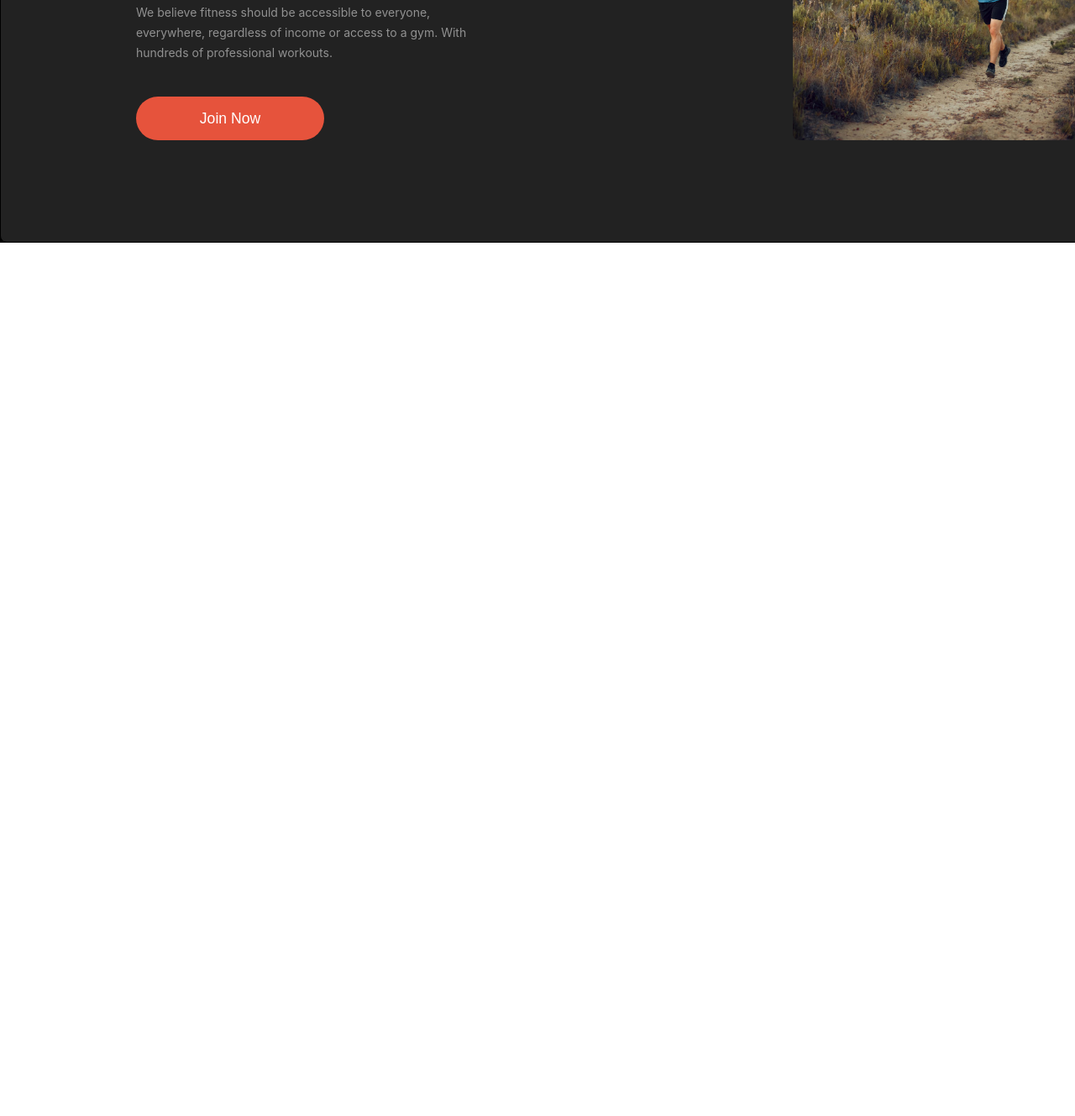
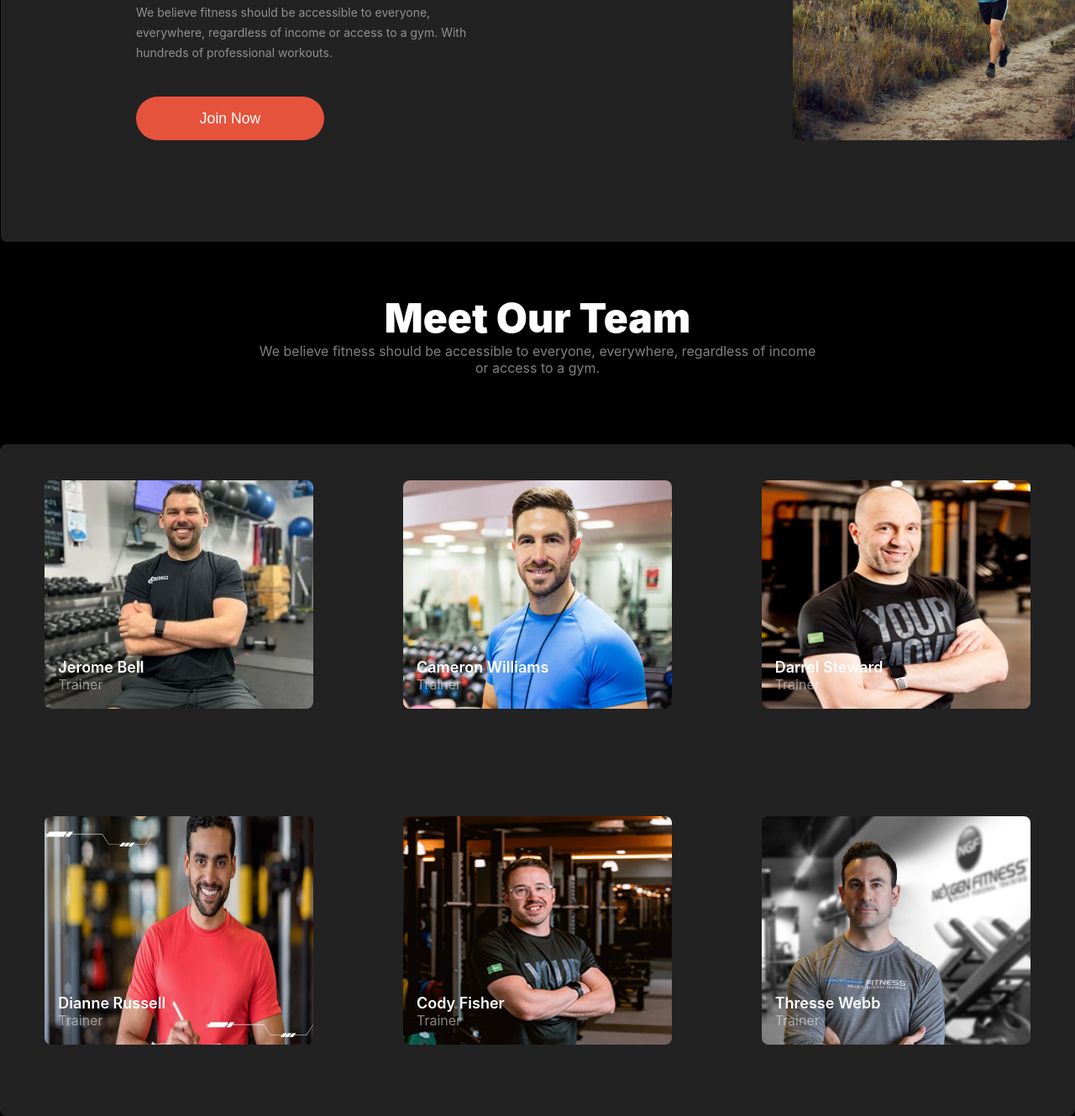
Before and after one commit to FahimShahriar202/responsive-gym-website, a plain HTML site: page index.html in a window 1280 px wide. Shown: the part 2027-3356 px from the top of the page at 84% size. Before the commit the page ends 2316 px from the top, so only its background shows below. Drawn offline with Linux system fonts and the light colour scheme.

Commit message:
5th slide done

```diff
--- a/index.html
+++ b/index.html
@@ -122,7 +122,76 @@
         <img class="sec3-img" src="styles/images/run.jpg" alt="">
        </div>
     </div>
+
   </section>
+  <br><br><br>
+
+  <!-- section 4 BMI -->
+
+  <!-- section 5 meet team -->
+   <section class="section5 ">
+    <div class="meet-team">
+      <div class="section5-top">
+        <h3 class="section5-title">
+          Meet Our Team
+
+        </h3>
+        <p class="section5-description choto-text">
+          We believe fitness should be accessible to everyone, everywhere, regardless of income or access to a gym.
+
+        </p>
+      </div>
+      <br><br><br>
+
+      <!-- use grid here .trainers-->
+      <div class="trainers display-grid">
+        <div class="trainer1">
+
+          <img src="styles/images/trainer1.png" alt="" class="trainer-img section3-img">
+          <h3 class="trainer-name activity">Jerome Bell</h3>
+          <p class="trainer-occupation choto-text">Trainer</p>
+
+        </div>
+
+        <div class="trainer2">
+
+          <img src="styles/images/trainer2.png" alt="" class="trainer-img section3-img">
+          <h3 class="trainer-name activity">Cameron Williams</h3>
+          <p class="trainer-occupation choto-text">Trainer</p>
+        </div>
+
+        <div class="trainer3">
+
+          <img src="styles/images/trainer3.png" alt="" class="trainer-img section3-img">
+          <h3 class="trainer-name activity">Darrel Steward</h3>
+          <p class="trainer-occupation choto-text">Trainer</p>
+        </div>
+
+        <div class="trainer4">
+
+          <img src="styles/images/trainer4.png" alt="" class="trainer-img section3-img">
+          <h3 class="trainer-name activity">Dianne Russell</h3>
+          <p class="trainer-occupation choto-text">Trainer</p>
+        </div>
+
+        <div class="trainer5">
+
+          <img src="styles/images/trainer5.png" alt="" class="trainer-img section3-img">
+          <h3 class="trainer-name activity">Cody Fisher</h3>
+          <p class="trainer-occupation choto-text">Trainer</p>
+        </div>
+
+        <div class="trainer6">
+
+          <img src="styles/images/trainer6.png" alt="" class="trainer-img section3-img">
+          <h3 class="trainer-name activity">Thresse Webb</h3>
+          <p class="trainer-occupation choto-text">Trainer</p>
+        </div>
+
+      </div>
+    </div>
+
+   </section>
 </main>
 
   <footer></footer>
--- a/styles/styles.css
+++ b/styles/styles.css
@@ -290,6 +290,7 @@
 .section3-div-full{
 
   justify-content: space-around;
+
   align-items: center;
   margin: 0 auto;
   margin-top: 4%;
@@ -349,9 +350,108 @@ line-height: 24px;
   object-fit: cover;
 }
 
+/* section 4 */
+
+
+/* section 5 */
+.section5{}
+
+.meet-team{}
+
+.section5-top{
+
+
+  width: 42rem;
+  height: 7.5rem;
+  margin: 0 auto;
+  text-align: center;
+}
+
+.section5-title{
+  color: white;
+  font-size: 3rem;
+ font-weight: 900;
+}
+
+.section5-description{}
+
+.trainers{
+
+  background-color: rgba(34, 34, 34, 1) ;
+
+  border-radius: 8px;
+
+  margin: 0 auto;
+  width: 80rem;
+  height: 50rem;
+  grid-template-columns: repeat(3,1fr);
+}
+
+.trainer-img{
+
+  width: 20rem;
+  height: 17rem;
+}
+
+.trainer-name{
+
+  position: relative;
+  bottom: 20%;
+  left: 5%;
+}
+
+.trainer-occupation{
+  position: relative;
+  bottom: 20%;
+  left: 5%;
+}
+
+.trainer1-img{}
+
+
+.trainer1{
+
+  margin: 0 auto;
+  margin-top: 10%;
+  position: relative;
+  height: 20rem;
+}
+.trainer2{
+
+  margin: 0 auto;
+  margin-top: 10%;
+  height: 20rem;
+}
+.trainer3{
+
+  margin: 0 auto;
+  margin-top: 10%;
+  height: 20rem;
+}
+.trainer4{
+
+  margin: 0 auto;
+  margin-top: 10%;
+  height: 20rem;
+}
+.trainer5{
+
+  margin: 0 auto;
+  margin-top: 10%;
+  height: 20rem;
+}
+.trainer6{
+
+  margin: 0 auto;
+  margin-top: 10%;
+  margin-bottom: 0%;
+  height: 20rem;
+}
+
 /* media query */
 /* mobile */
 @media screen and (max-width: 576px){
+
 
   /* slide1 */
   .navbar, .nav-links,.full-slide-2{
@@ -475,4 +575,32 @@ line-height: 24px;
 
 
 
+.section5-top{
+  width: 24rem;
+  margin: 0 auto;
+  text-align: center;
+  margin-bottom: 1rem;
 }
+
+.trainers{
+  display: grid;
+  grid-template-columns: repeat(1,1fr);
+  width: 24rem;
+  margin: 0 auto;
+  text-align: center;
+  margin-bottom: 1rem;
+  height: 100rem;
+  margin-top: 0;
+  margin-bottom: 0;
+  gap: 0;
+  border-top: 0;
+  }
+
+  .trainer5, .trainer6{
+    display: none;
+
+  }
+
+
+
+}
```
